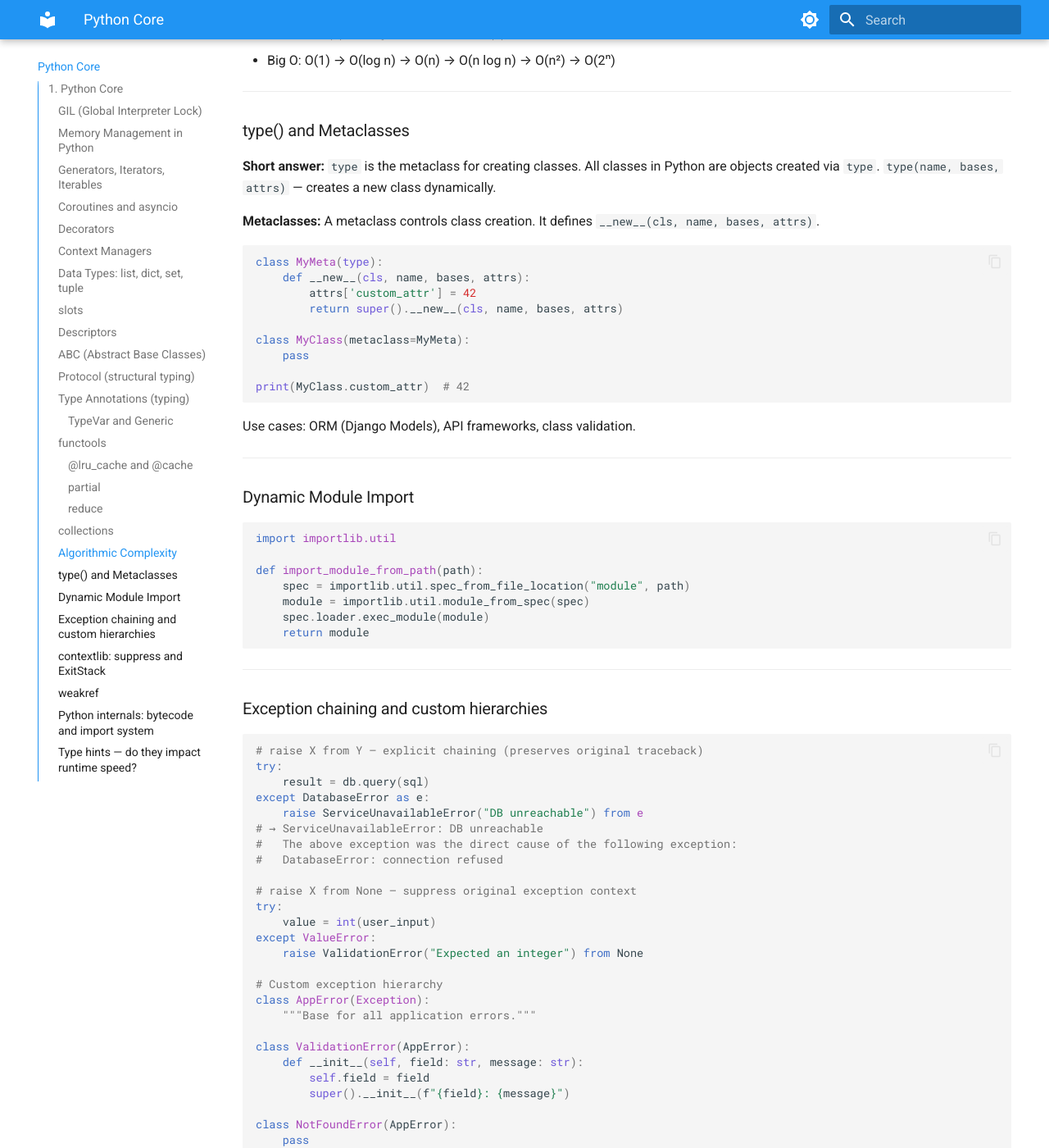
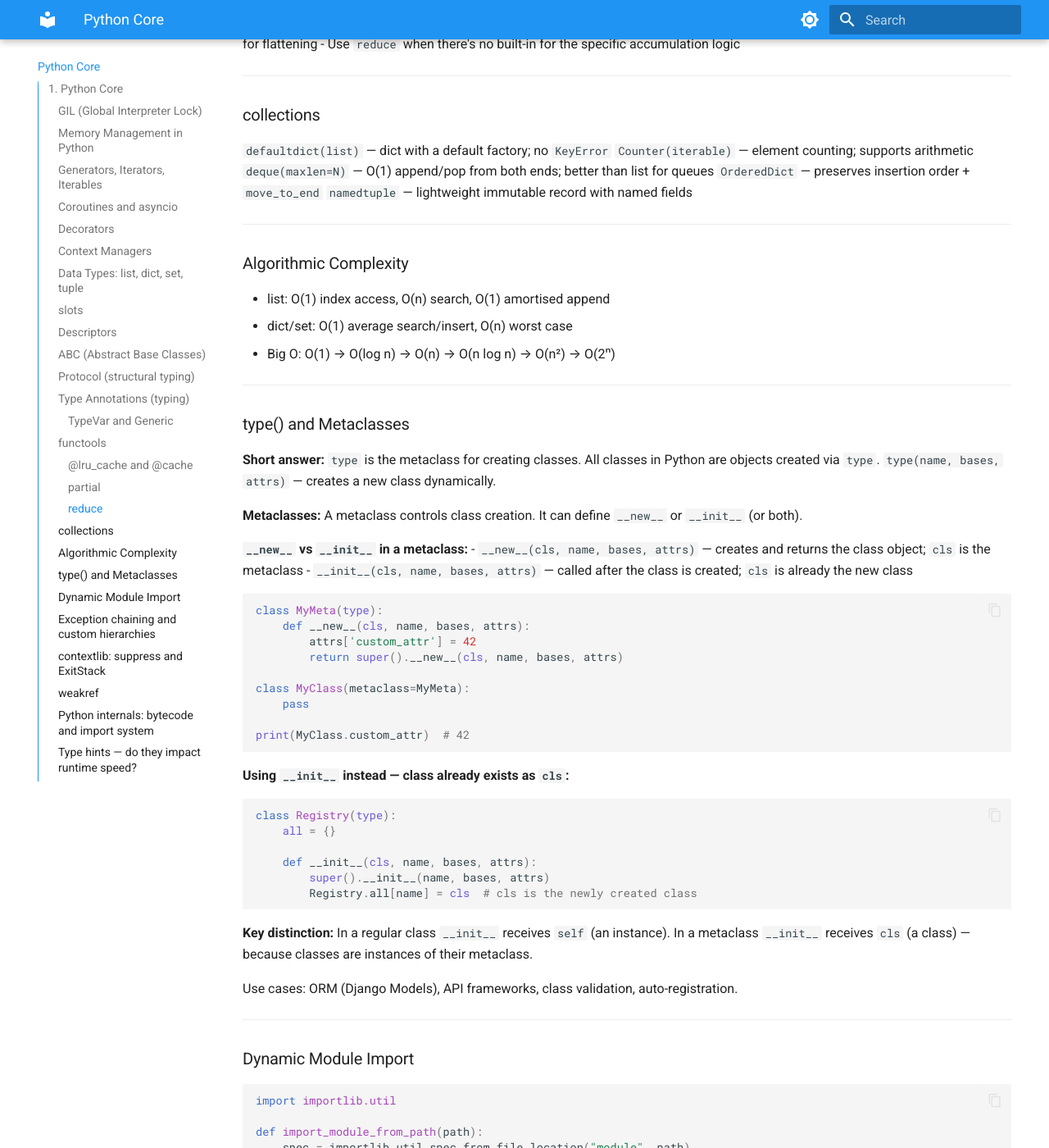
Before and after one commit to spiritEcosse/senior-kb, an MkDocs documentation site: the page built from docs/python-core.md, in a window 1280 px wide and 1400 px high, scrolled down 8454 px. Shown: the whole window at 82% size. Built offline with MkDocs 1.6.1 and Material for MkDocs 9.7.7, drawn with Linux system fonts in a browser that asks for light colours; some of the changed text lies outside the part shown.

Commit message:
python-core: add __new__ vs __init__ in metaclass, yield/return/yield from in generators

````diff
--- a/docs/python-core.md
+++ b/docs/python-core.md
@@ -53,6 +53,26 @@ Beyond reference counting — cyclic GC (`gc` module) to detect circular referen
 - Iterable — implements `__iter__` (list, dict, str, set, range...)
 - Iterator — implements `__next__`; raises `StopIteration` when exhausted
 - Generator — function with `yield`; automatically an iterator; lazy evaluation
+
+**`yield` vs `return` vs `yield from`:**
+- `return value` — exits the function immediately, returns a value (not a generator)
+- `yield value` — suspends the function, emits a value, resumes on next `next()` call
+- `yield from iterable` — delegates to another iterable/generator, exhausting it fully; equivalent to `for item in iterable: yield item` but more efficient
+
+```python
+# yield from — correct way to recurse in a generator
+def flatten(data):
+    for item in data:
+        if isinstance(item, list):
+            yield from flatten(item)  # delegates to recursive generator
+        else:
+            yield item
+
+list(flatten([1, [2, [3, 4]], 5]))  # [1, 2, 3, 4, 5]
+
+# yield — emits the generator object itself (wrong for recursion)
+# return — exits immediately, only first item processed
+```
 
 **List comprehension vs Generator expression:**
 - `[x**2 for x in nums]` — full list in memory at once
@@ -441,7 +461,11 @@ reduce(lambda acc, x: acc + x, [], 0)   # 0 (not an error)
 `type(name, bases, attrs)` — creates a new class dynamically.
 
 **Metaclasses:**
-A metaclass controls class creation. It defines `__new__(cls, name, bases, attrs)`.
+A metaclass controls class creation. It can define `__new__` or `__init__` (or both).
+
+**`__new__` vs `__init__` in a metaclass:**
+- `__new__(cls, name, bases, attrs)` — creates and returns the class object; `cls` is the metaclass
+- `__init__(cls, name, bases, attrs)` — called after the class is created; `cls` is already the new class
 
 ```python
 class MyMeta(type):
@@ -455,7 +479,19 @@ class MyClass(metaclass=MyMeta):
 print(MyClass.custom_attr)  # 42
 ```
 
-Use cases: ORM (Django Models), API frameworks, class validation.
+**Using `__init__` instead — class already exists as `cls`:**
+```python
+class Registry(type):
+    all = {}
+
+    def __init__(cls, name, bases, attrs):
+        super().__init__(name, bases, attrs)
+        Registry.all[name] = cls  # cls is the newly created class
+```
+
+**Key distinction:** In a regular class `__init__` receives `self` (an instance). In a metaclass `__init__` receives `cls` (a class) — because classes are instances of their metaclass.
+
+Use cases: ORM (Django Models), API frameworks, class validation, auto-registration.
 
 ---
 
````
